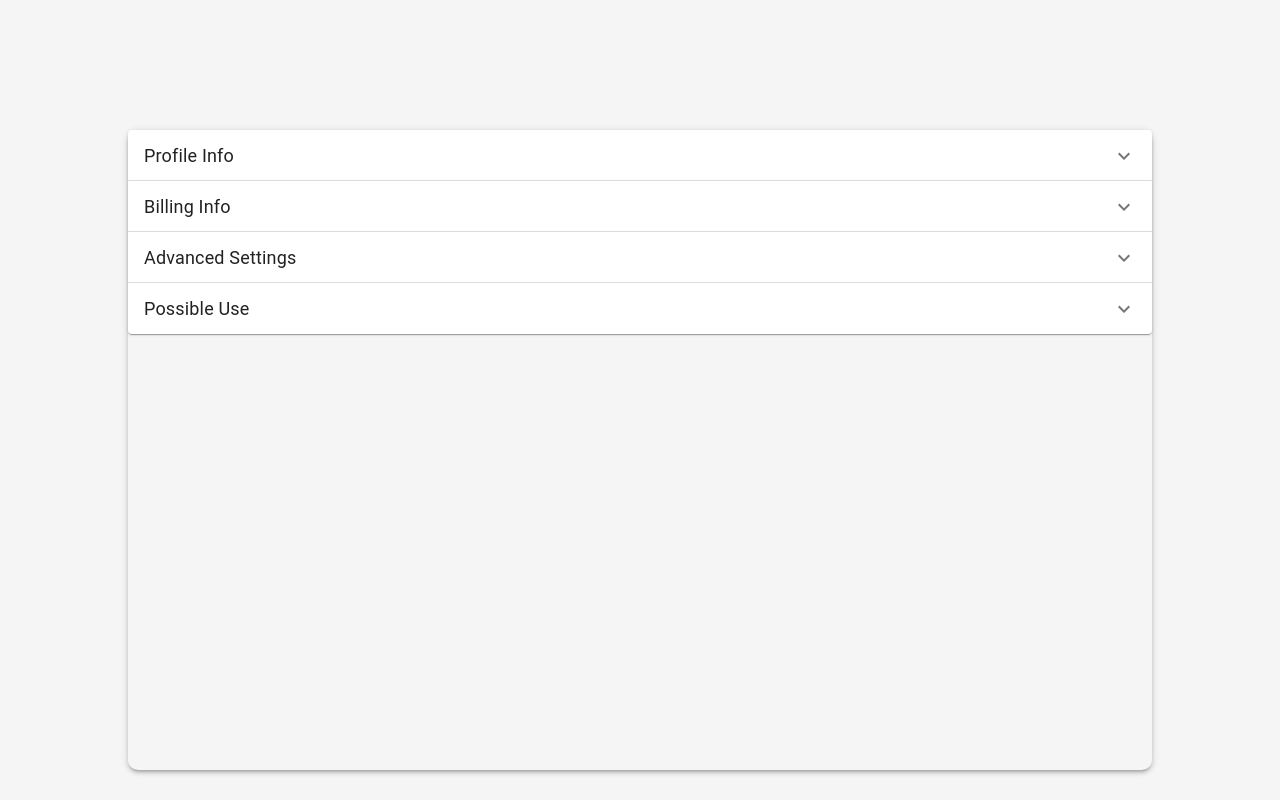
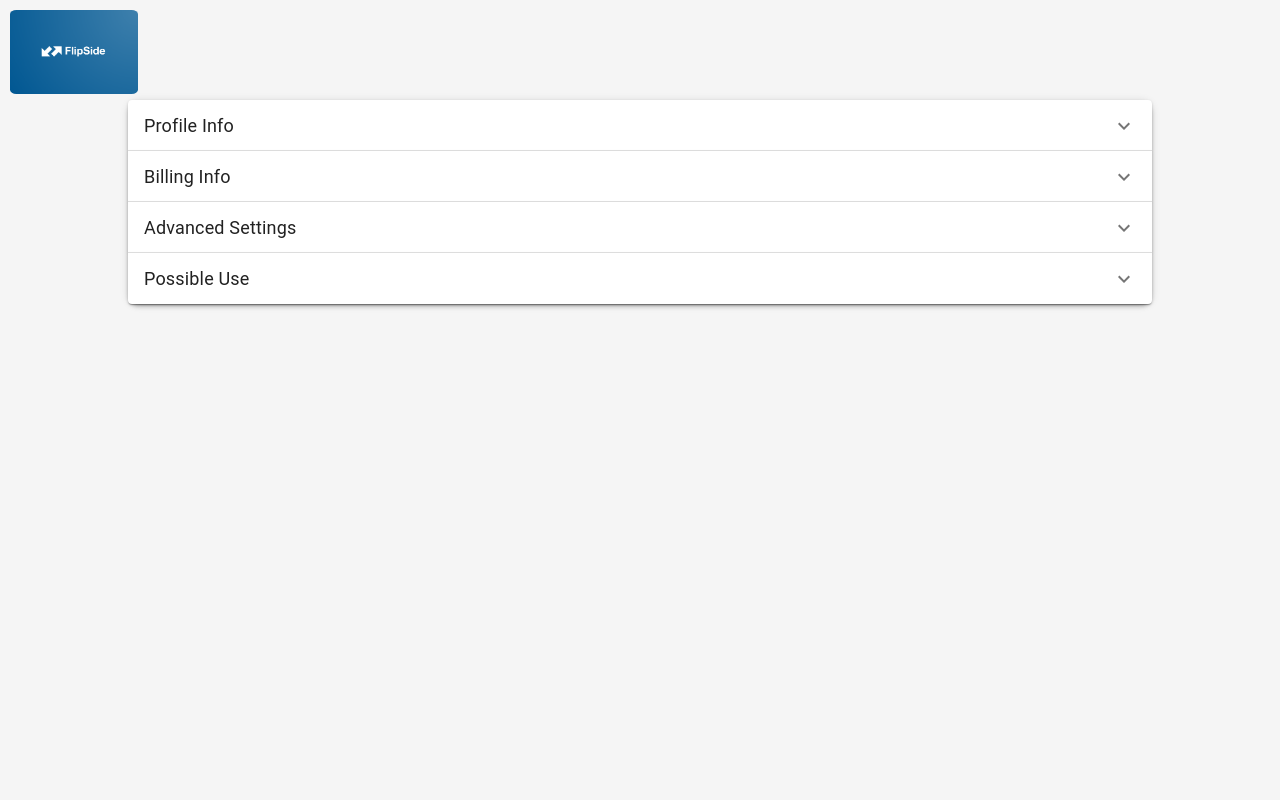
Before and after one commit to bwash15/capstone-flipside-options-dashboard, a React (Create React App) app in the folder Front_End/: page /profile in a window 1280 px wide. Built offline with nearby package versions, Linux system fonts and the light colour scheme.

Commit message:
logo added

```diff
--- a/Front_End/src/Views/Desktop/ProfilePage/index.js
+++ b/Front_End/src/Views/Desktop/ProfilePage/index.js
@@ -15,6 +15,8 @@ export default function ControlledAccordions() {
   };
 
   return (
+    <html>
+    <img className= {styles.img} src="/Images/FlipSideLogo.png" alt="Avatar"/>
     <div className={styles.login_container}>
     <div className={styles.login_form_container}>
                 <Accordion expanded={expanded === 'panel1'} onChange={handleChange('panel1')}>
@@ -79,5 +81,6 @@ export default function ControlledAccordions() {
                 </Accordion>
             </div>
         </div>
+        </html>
     );
 }
--- a/Front_End/src/Views/Desktop/ProfilePage/styles.module.css
+++ b/Front_End/src/Views/Desktop/ProfilePage/styles.module.css
@@ -1,6 +1,12 @@
+html, body{
+    width: 100%;
+    height: 100%;
+    background-color: #f5f5f5;
+}
+
 .login_container {
 	width: 100%;
-	height: 100vh;
+	height: 100%;
 	background-color: #f5f5f5;
 	display: flex;
 	align-items: center;
@@ -16,3 +22,10 @@
 	box-shadow: 0px 3px 3px -2px rgb(0 0 0 / 20%),
 		0px 3px 4px 0px rgb(0 0 0 / 14%), 0px 1px 8px 0px rgb(0 0 0 / 12%);
 }
+
+.img{
+	margin: 10px 10px 0px 10px;
+	width: 10%;
+	border-radius: 5%;
+    position: absolute;
+}
```
